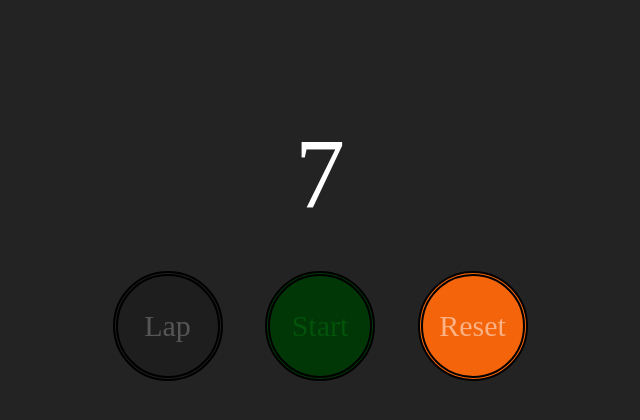
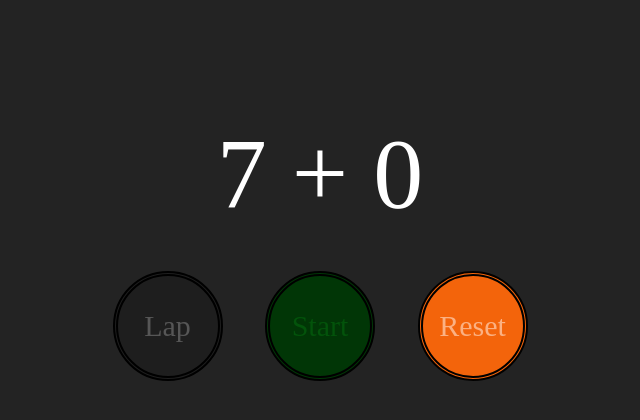
Before and after one commit to shaikwasef/react-stop_watch_apple, a React (Create React App) app: page / in a window 1280 px wide. Shown: the top 420 px of the page, without its empty margins (320-960 px from the left). Built offline with nearby package versions, Linux system fonts and the light colour scheme.

Commit message:
1 file modified

```diff
--- a/src/App.js
+++ b/src/App.js
@@ -34,9 +34,11 @@ class LapButton extends React.Component{
 }
 class Timer extends React.Component{
   render(){
-    const time = this.props.time ;
+    const seconds = this.props.seconds ;
+    const minutes = this.props.minutes;
+    //const time = toString(minutes) + ':' + toString(seconds);
     return (
-      <div id="timer" >{time}</div>
+      <div id="timer" >{seconds} + {minutes}</div>
     );
   }
 }
@@ -44,7 +46,7 @@ class Timer extends React.Component{
 class App extends React.Component {
   constructor(props){
     super(props);
-    this.state = {seconds : 0};
+    this.state = {seconds : 0 , minutes : 0};
     this.tick = this.tick.bind(this);
     this.componentDidMount = this.componentDidMount.bind(this);
   }
@@ -56,13 +58,14 @@ class App extends React.Component {
   tick(){
     let seconds = this.state.seconds ;
     seconds = seconds + 1 ;
+    let minutes = Math.floor(seconds/60) ;
     this.setState({seconds : seconds});
   }
 
   render(){
     return (
     <body>
-      <Timer time = {this.state.seconds}/>
+      <Timer seconds = {this.state.seconds} minutes = {this.state.minutes}/>
       <div className ="row_buttons">
         <LapButton />
         <StartButton/>
```
